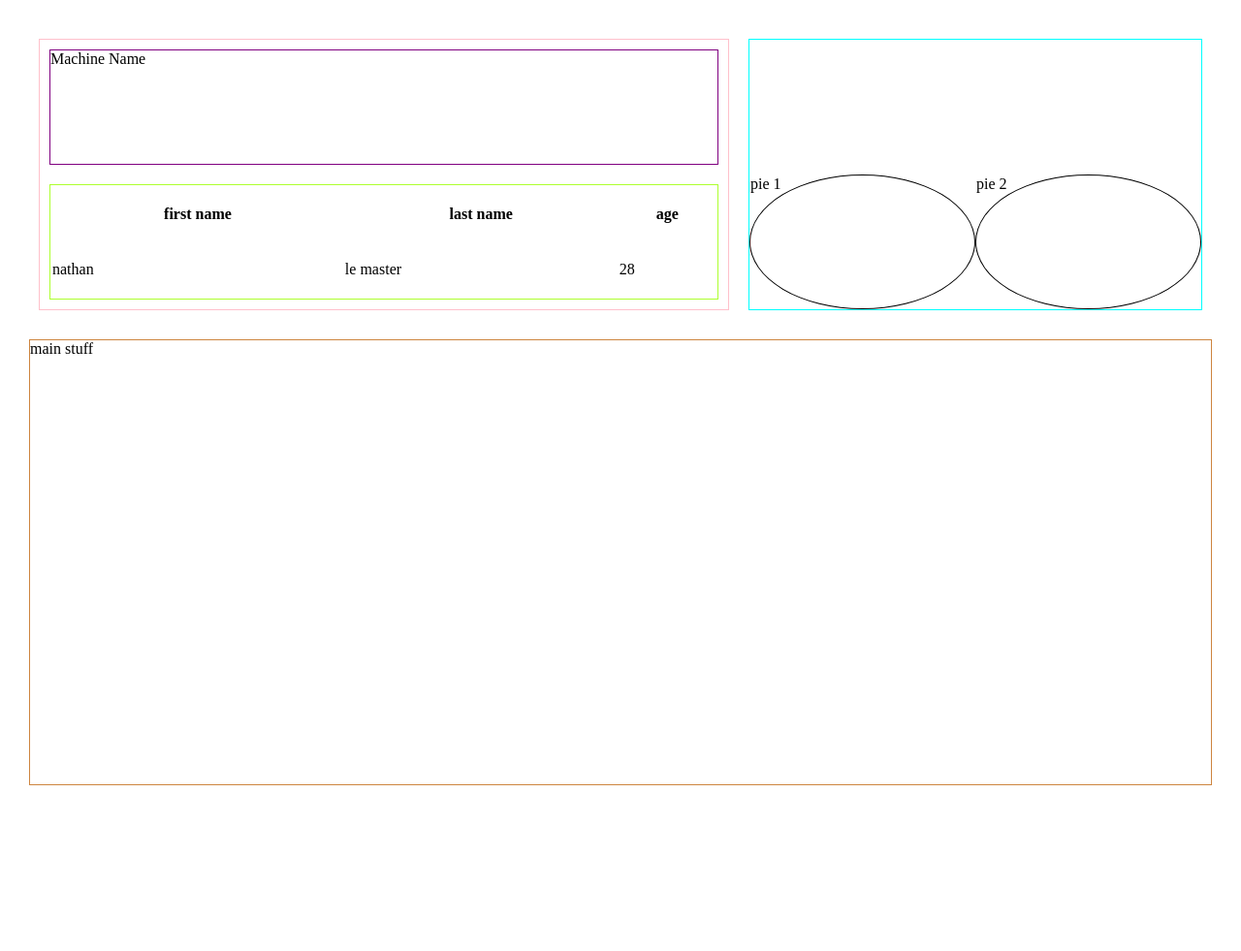
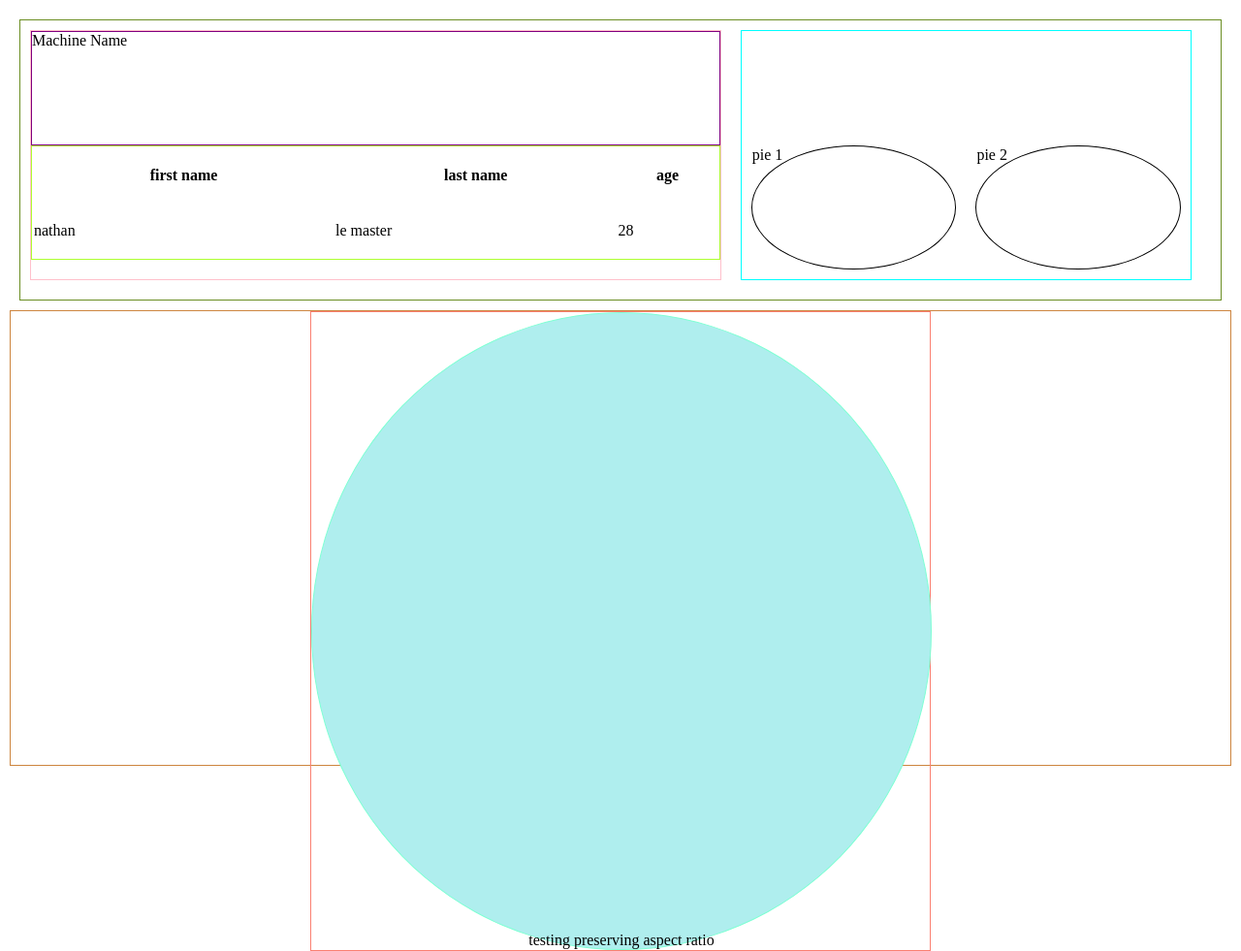
Before and after one commit to nevvada/ui-lab, a plain HTML site: page layouts/grid-simple-layout/index.html in a window 1280 px wide. Shown: the whole page at 97% size. Before the commit the page ends 840 px from the top, so only its background shows below. Drawn offline with Linux system fonts and the light colour scheme.

Commit message:
Mess around with preserving aspect ratio on circular div

```diff
--- a/layouts/grid-simple-layout/index.html
+++ b/layouts/grid-simple-layout/index.html
@@ -36,6 +36,10 @@
       </aside>
     </div>
 
-    <main id="main">main stuff</main>
+    <main id="main">
+      <div id="main-div-wrapper">
+        <div id="main-div">testing preserving aspect ratio</div>
+      </div>
+    </main>
   </body>
 </html>
--- a/layouts/grid-simple-layout/styles.css
+++ b/layouts/grid-simple-layout/styles.css
@@ -1,24 +1,33 @@
 * {
   box-sizing: border-box;
-  margin: 10px;
+  margin: 0;
   padding: 0;
 }
 
 body {
   display: grid;
   height: 100vh;
-  grid-template-rows: 40% 60%;
+  grid-template-rows: calc(40% - 10px) calc(60% - 10px);
+  margin: 10px;
 }
 
 #asides-wrapper {
+  border: 1px solid olivedrab;
   display: grid;
-  grid-template-columns: 60% 40%;
+  grid-template-columns: calc(60% - 10px) calc(40% - 10px);
+  grid-template-rows: calc(100% - 10px);
+  margin: 10px;
+}
+
+#left-aside,
+#right-aside {
+  margin: 10px;
 }
 
 #left-aside {
   border: 1px solid pink;
   display: grid;
-  grid-template-rows: 50% 50%;
+  grid-template-rows: calc(50% - 10px) calc(50% - 10px);
 }
 
 #right-aside {
@@ -26,17 +35,14 @@ body {
   border: 1px solid cyan;
   display: grid;
   grid-template-rows: repeat(2, 50%);
+  grid-template-columns: repeat(2, 50%);
 }
 
 .pie-wrapper {
-  width: 100%;
+  width: 100% - 10px;
   height: 100%;
-  margin: 0 auto;
+  margin: 10px;
   grid-row-start: 2;
-}
-
-.pie-wrapper-2 {
-  grid-column-start: 2;
 }
 
 .pie {
@@ -44,7 +50,6 @@ body {
   border-radius: 50%;
   width: 100%;
   height: 100%;
-  margin: 0 auto;
 }
 
 header {
@@ -58,3 +63,28 @@ table {
 main {
   border: 1px solid peru;
 }
+
+#main-div-wrapper {
+  align-items: center;
+  border: 1px solid salmon;
+  display: grid;
+  grid-template-columns: 1fr;
+  grid-template-rows: 1fr;
+  margin: 0 auto;
+  width: 50vw;
+}
+
+#main-div {
+  background-color: paleturquoise;
+  border: 1px solid aquamarine;
+  border-radius: 50%;
+  justify-self: center;
+  text-align: center;
+  width: 50vw;
+}
+
+#main-div::before {
+  content: '';
+  display: block;
+  padding-bottom: 100%;
+}
```
